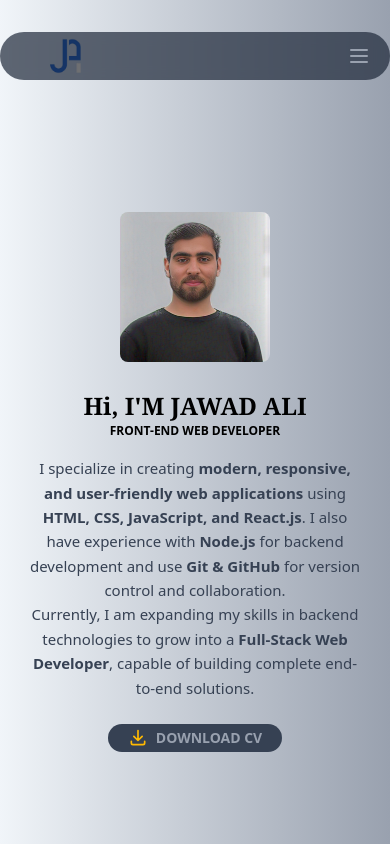
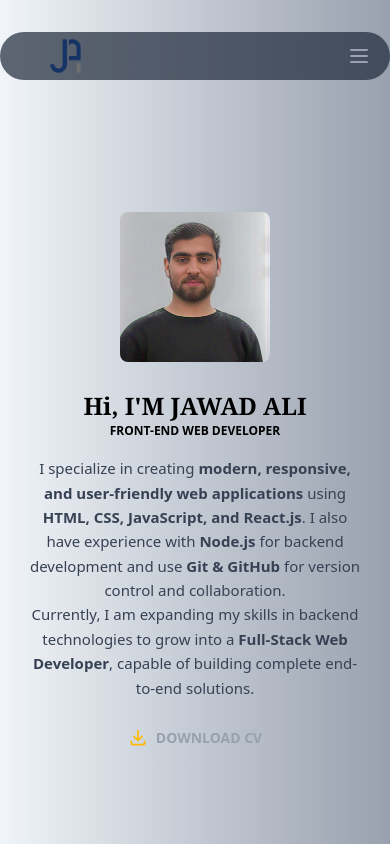
Before and after one commit to Jawad41023/Portfolio-Website, a React (Vite) app: page / in a window 390 px wide. Shown: the top 844 px of the page. Built offline with nearby package versions, Linux system fonts and the light colour scheme.

Commit message:
modified Home.jsx

```diff
--- a/components/navbar/Home.jsx
+++ b/components/navbar/Home.jsx
@@ -53,8 +53,8 @@ const Home = () => {
             <a
               href="/JAWAD_CV.pdf"
               download="JAWAD_CV.pdf"
-              className="group inline-flex items-center gap-2 bg-gray-700 text-gray-400 font-semibold px-5 py-1 rounded-3xl text-sm sm:text-base
-               hover:text-gray-500 hover:scale-101 transition-all duration-300"
+              className="group inline-flex items-center gap-2 md:bg-gray-700 text-gray-400 font-semibold px-5 py-1 rounded-3xl text-sm sm:text-base
+               hover:text-gray-500 hover:scale-101 transition-all duration-300 active:bg-cyan-800"
             >
               {/* Animated Download Icon */}
               <svg
```
